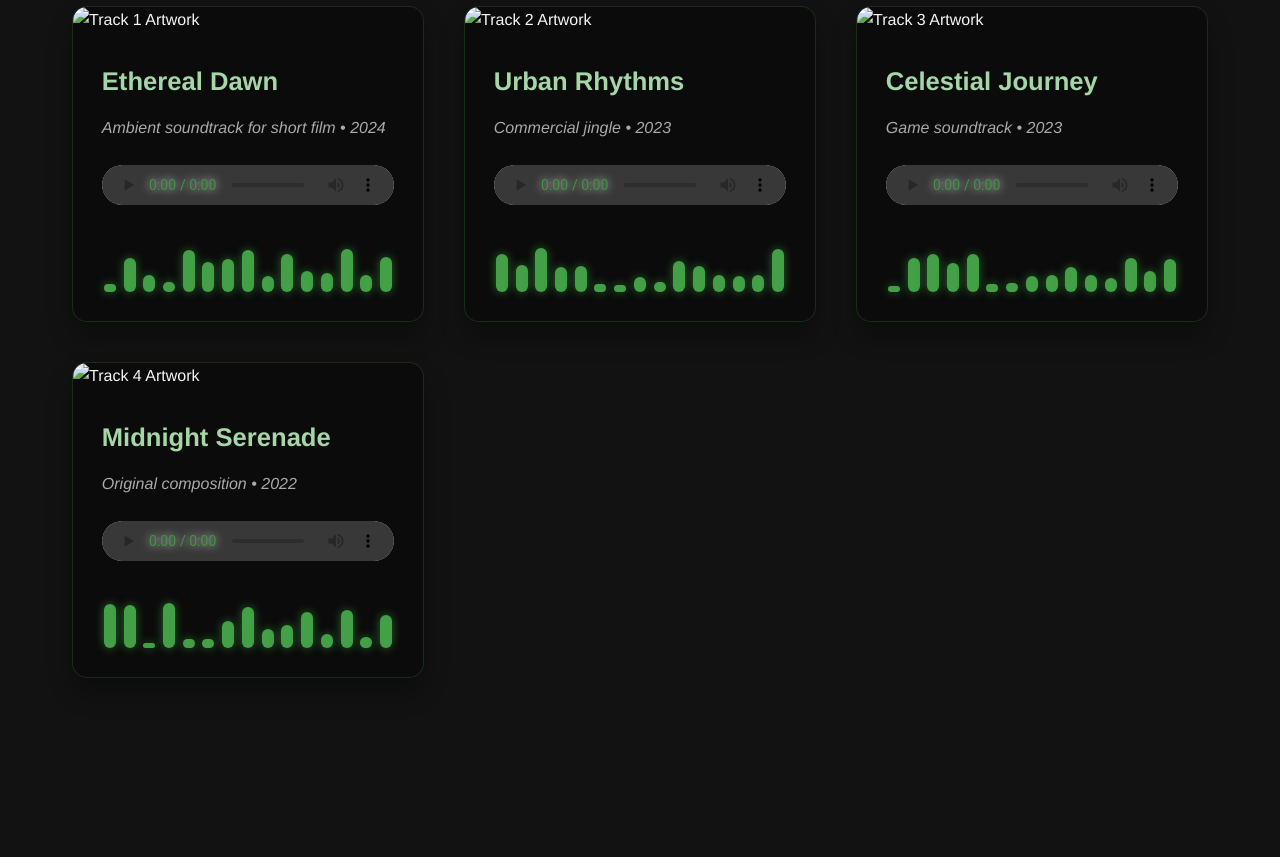
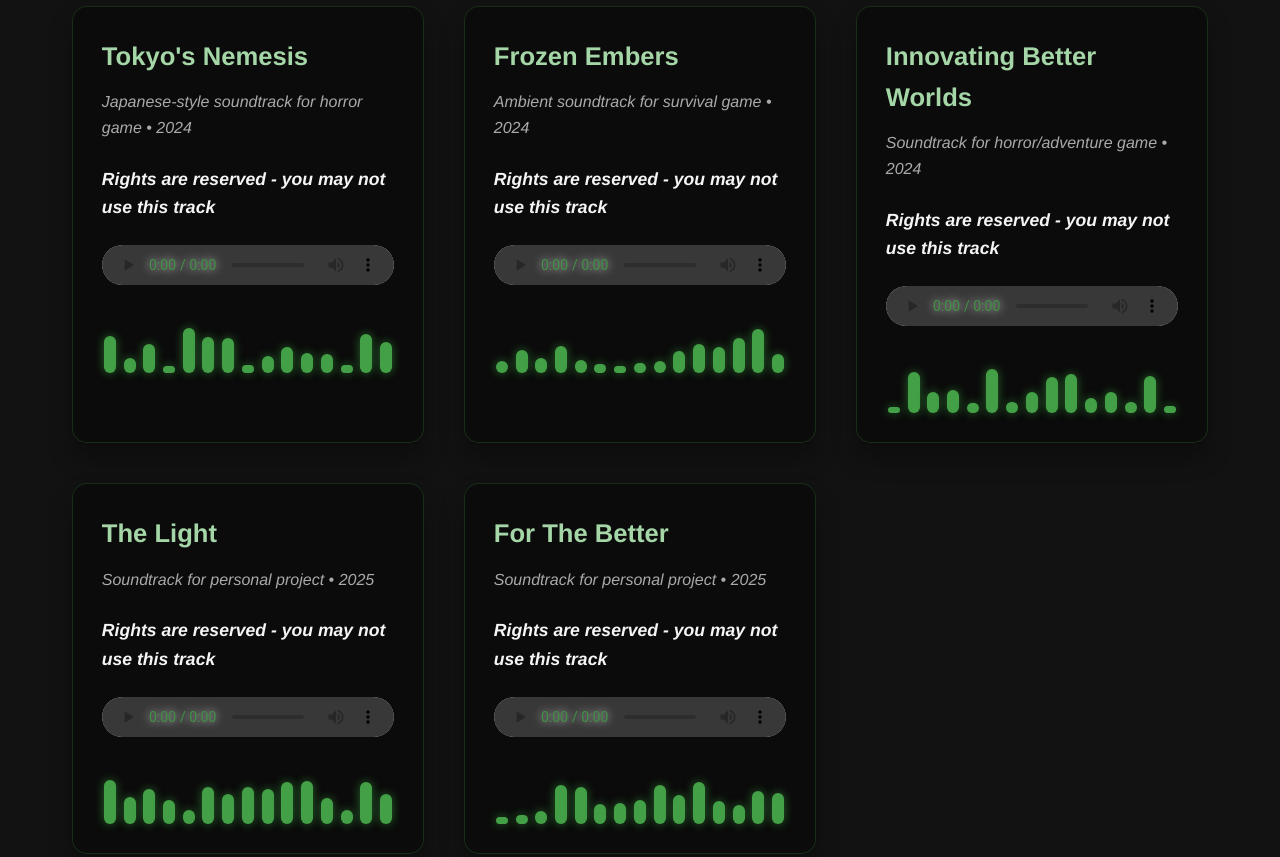
Before and after one commit to MielLand/music-portfolio, a plain HTML site: page index.html in a window 1280 px wide. Shown: the part 2880-3737 px from the top of the page. Drawn offline with nearby package versions, Linux system fonts and the light colour scheme; animation ran at ten frames a second.

Commit message:
Update index.html

```diff
--- a/index.html
+++ b/index.html
@@ -603,15 +603,16 @@
         <div class="container">
             <h2>Featured Works</h2>
             <div class="tracks">
+                <!-- <img src="/api/placeholder/350/220" alt="Track 1 Artwork" class="track-image"> -->
                 <!-- Track 1 -->
                 <div class="track-card">
                     <div class="track-overlay"></div>
-                    <img src="/api/placeholder/350/220" alt="Track 1 Artwork" class="track-image">
                     <div class="track-details">
-                        <h3 class="track-title">Ethereal Dawn</h3>
-                        <p class="track-info">Ambient soundtrack for short film • 2024</p>
+                        <h3 class="track-title">Tokyo's Nemesis</h3>
+                        <p class="track-info">Japanese-style soundtrack for horror game • 2024</p>
+                        <p><strong><em>Rights are reserved - you may not use this track</em></strong></p>
                         <audio controls class="audio-player">
-                            <source src="#" type="audio/mpeg">
+                            <source src="#" type="Tokyo's Nemesis.wav">
                             Your browser does not support the audio element.
                         </audio>
                         <div class="visualizer">
@@ -623,12 +624,12 @@
                 <!-- Track 2 -->
                 <div class="track-card">
                     <div class="track-overlay"></div>
-                    <img src="/api/placeholder/350/220" alt="Track 2 Artwork" class="track-image">
                     <div class="track-details">
-                        <h3 class="track-title">Urban Rhythms</h3>
-                        <p class="track-info">Commercial jingle • 2023</p>
+                        <h3 class="track-title">Frozen Embers</h3>
+                        <p class="track-info">Ambient soundtrack for survival game • 2024</p>
+                        <p><strong><em>Rights are reserved - you may not use this track</em></strong></p>
                         <audio controls class="audio-player">
-                            <source src="#" type="audio/mpeg">
+                            <source src="#" type="Frozen Embers.wav">
                             Your browser does not support the audio element.
                         </audio>
                         <div class="visualizer">
@@ -640,12 +641,12 @@
                 <!-- Track 3 -->
                 <div class="track-card">
                     <div class="track-overlay"></div>
-                    <img src="/api/placeholder/350/220" alt="Track 3 Artwork" class="track-image">
                     <div class="track-details">
-                        <h3 class="track-title">Celestial Journey</h3>
-                        <p class="track-info">Game soundtrack • 2023</p>
+                        <h3 class="track-title">Innovating Better Worlds</h3>
+                        <p class="track-info">Soundtrack for horror/adventure game • 2024</p>
+                        <p><strong><em>Rights are reserved - you may not use this track</em></strong></p>
                         <audio controls class="audio-player">
-                            <source src="#" type="audio/mpeg">
+                            <source src="#" type="Innovating Better Worlds.wav">
                             Your browser does not support the audio element.
                         </audio>
                         <div class="visualizer">
@@ -657,12 +658,29 @@
                 <!-- Track 4 -->
                 <div class="track-card">
                     <div class="track-overlay"></div>
-                    <img src="/api/placeholder/350/220" alt="Track 4 Artwork" class="track-image">
                     <div class="track-details">
-                        <h3 class="track-title">Midnight Serenade</h3>
-                        <p class="track-info">Original composition • 2022</p>
+                        <h3 class="track-title">The Light</h3>
+                        <p class="track-info">Soundtrack for personal project • 2025</p>
+                        <p><strong><em>Rights are reserved - you may not use this track</em></strong></p>
                         <audio controls class="audio-player">
-                            <source src="#" type="audio/mpeg">
+                            <source src="#" type="The Light.wav">
+                            Your browser does not support the audio element.
+                        </audio>
+                        <div class="visualizer">
+                            <!-- Dynamic audio visualizer bars added via JS -->
+                        </div>
+                    </div>
+                </div>
+
+                <!-- Track 5 -->
+                <div class="track-card">
+                    <div class="track-overlay"></div>
+                    <div class="track-details">
+                        <h3 class="track-title">For The Better</h3>
+                        <p class="track-info">Soundtrack for personal project • 2025</p>
+                        <p><strong><em>Rights are reserved - you may not use this track</em></strong></p>
+                        <audio controls class="audio-player">
+                            <source src="#" type="For The Better.wav">
                             Your browser does not support the audio element.
                         </audio>
                         <div class="visualizer">
```
